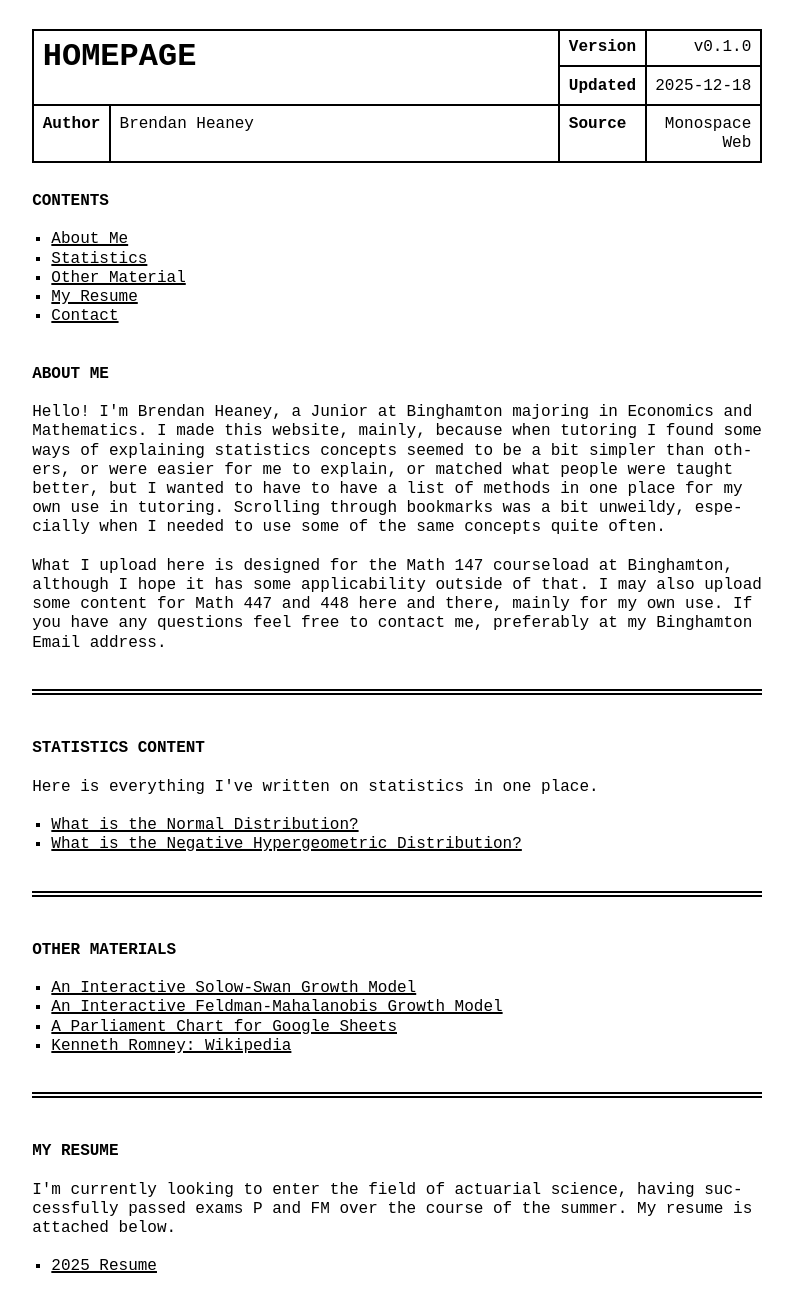
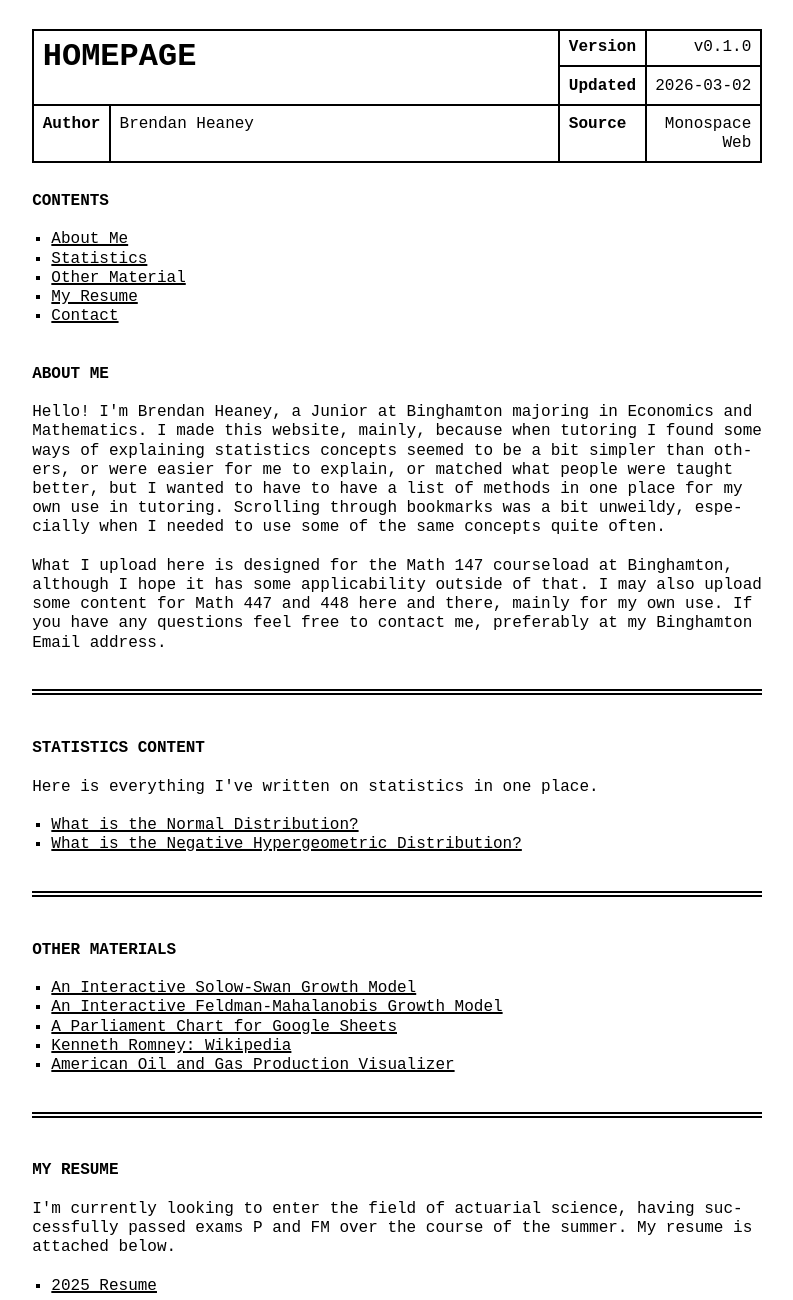
Before and after one commit to brendantheaney/skills-github-pages, a website: page index.html in a window 1280 px wide. Shown: the top 1300 px of the page, without its empty margins (243-1036 px from the left). Drawn offline with Linux system fonts and the light colour scheme; a web font is replaced by a local one.

Commit message:
Update index.html

```diff
--- a/index.html
+++ b/index.html
@@ -20,7 +20,7 @@
   </tr>
   <tr>
     <th>Updated</th>
-    <td class="width-min"><time style="white-space: pre;">2025-12-18</time></td>
+    <td class="width-min"><time style="white-space: pre;">2026-03-02</time></td>
   </tr>
   <tr>
     <th class="width-min">Author</th>
@@ -65,6 +65,7 @@ especially when I needed to use some of the same concepts quite often.
 <li> <a href="https://docs.google.com/spreadsheets/u/1/d/1lWRr5WuTh1o91KlagK9GseFaYm4atb-zY7PTwarrSF8/copy?usp=sharing
 ">A Parliament Chart for Google Sheets</a> </li>
 <li> <a href="https://en.wikipedia.org/wiki/Kenneth_Romney">Kenneth Romney: Wikipedia</a> </li>
+<li> <a href="oilgas">American Oil and Gas Production Visualizer</a> </li>
 </ul>
 <hr>
 <h2 id="Resume">My Resume</h2>
```
